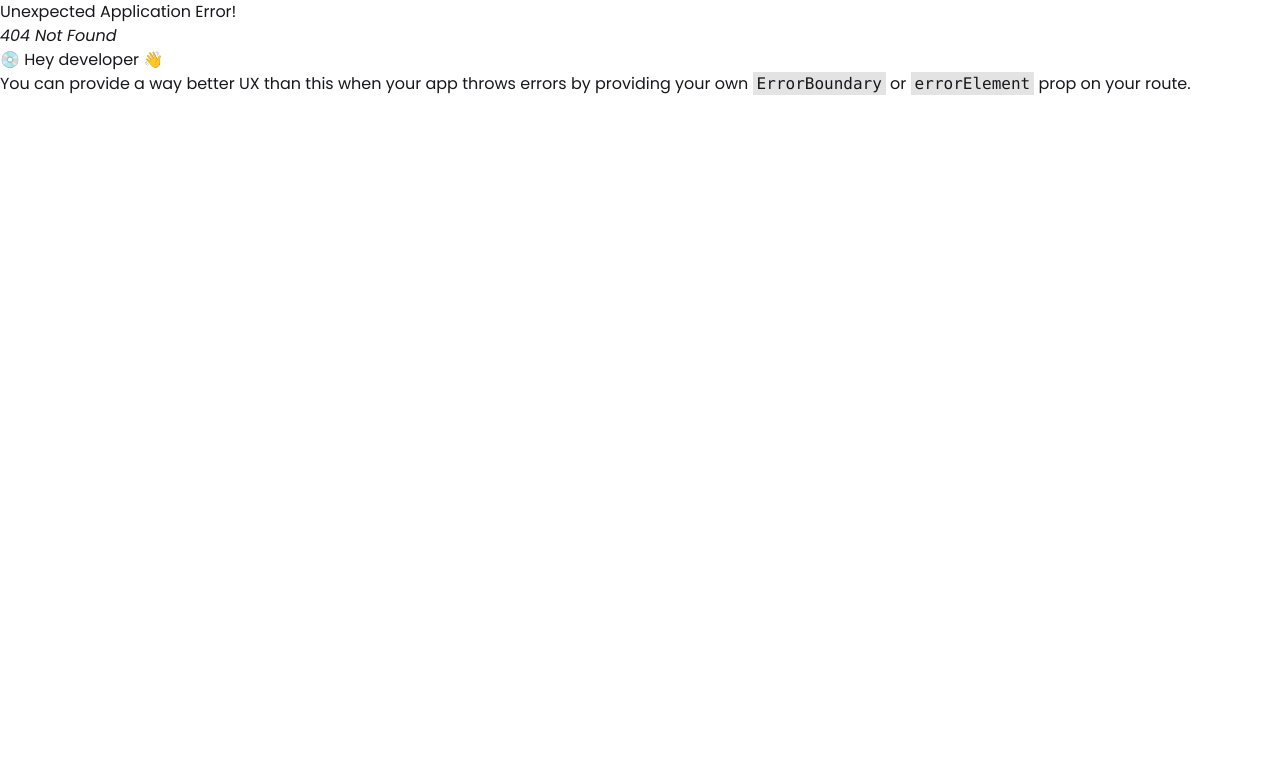
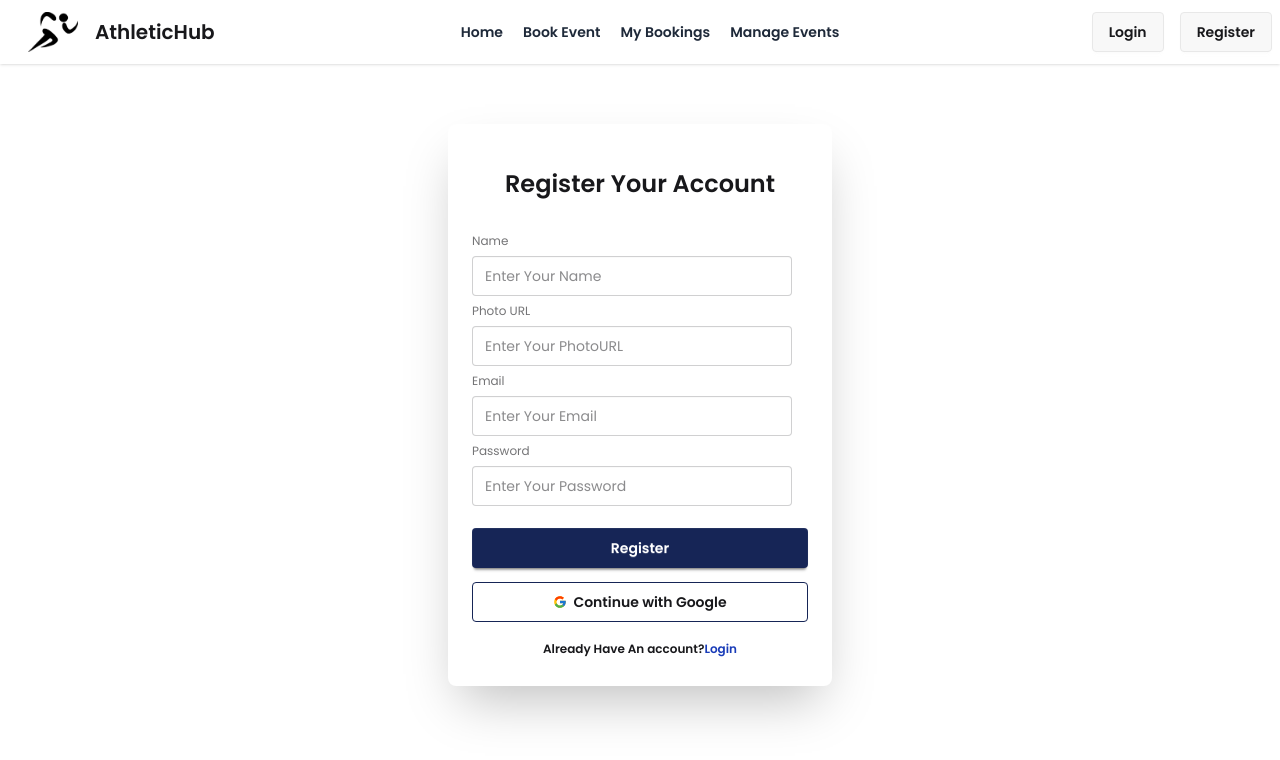
Before and after one commit to MI-KEYA/athleticHub-client, a React (Vite) app: page /auth/register in a window 1280 px wide. Before the commit this address had no page. Shown: the top 760 px of the page. Built offline with nearby package versions, Linux system fonts and the light colour scheme.

Commit message:
added login and register page

```diff
--- a/package.json
+++ b/package.json
@@ -12,6 +12,7 @@
   "dependencies": {
     "react": "^19.1.0",
     "react-dom": "^19.1.0",
+    "react-icons": "^5.5.0",
     "sweetalert2": "^11.22.0"
   },
   "devDependencies": {
--- a/src/Components/Footer.jsx
+++ b/src/Components/Footer.jsx
@@ -3,6 +3,7 @@ import { NavLink } from 'react-router';
 
 const Footer = () => {
     const link = <>
+        <NavLink to='/' className='ml-5 font-semibold'>Home</NavLink>
         <NavLink to='/bookEvent' className='ml-5 font-semibold'>Book Event</NavLink>
         <NavLink to='/myBookings' className='ml-5 font-semibold'>My Bookings</NavLink>
         <NavLink to='/manageEvents' className='ml-5 font-semibold'>Manage Events</NavLink>
--- a/src/Components/Header.jsx
+++ b/src/Components/Header.jsx
@@ -61,8 +61,9 @@ const Header = () => {
                         {link}
                     </ul>
                 </div>
-                <div className="navbar-end">
-                    <a className="btn">Button</a>
+                <div className="navbar-end flex gap-4">
+                    <NavLink to='/auth/login' className='btn'>Login</NavLink>
+                    <NavLink to='/auth/register' className='btn hidden lg:flex'>Register</NavLink>
                 </div>
             </div>
 
--- a/src/Components/Navber.jsx
+++ b/src/Components/Navber.jsx
@@ -6,22 +6,22 @@ const Navber = () => {
     const link = <>
         <NavLink to='/'
             className={({ isActive }) =>
-                isActive ? 'text-gray-500 ml-5 font-bold border-b-3  border-white' : 'text-gray-800 ml-5 font-semibold '
+                isActive ? 'text-gray-500 ml-5 font-bold border-b-3  border-blue-950' : 'text-gray-800 ml-5 font-semibold '
             }>Home
         </NavLink>
         <NavLink to='/bookEvent'
             className={({ isActive }) =>
-                isActive ? 'text-gray-500 ml-5 font-bold border-b-3  border-white' : 'text-gray-800 ml-5 font-semibold '
+                isActive ? 'text-gray-500 ml-5 font-bold border-b-3  border-blue-950' : 'text-gray-800 ml-5 font-semibold '
             }>Book Event
         </NavLink>
         <NavLink to='/myBookings'
             className={({ isActive }) =>
-                isActive ? 'text-gray-500 ml-5 font-bold border-b-3  border-white' : 'text-gray-800 ml-5 font-semibold '
+                isActive ? 'text-gray-500 ml-5 font-bold border-b-3  border-blue-950' : 'text-gray-800 ml-5 font-semibold '
             }>My Bookings
         </NavLink>
         <NavLink to='/manageEvents'
             className={({ isActive }) =>
-                isActive ? 'text-gray-500 ml-5 font-bold border-b-3  border-white' : 'text-gray-800 ml-5 font-semibold '
+                isActive ? 'text-gray-500 ml-5 font-bold border-b-3  border-blue-950' : 'text-gray-800 ml-5 font-semibold '
             }>Manage Events
         </NavLink>
     </>
@@ -52,8 +52,9 @@ const Navber = () => {
                         {link}
                     </ul>
                 </div>
-                <div className="navbar-end">
-                    <a className="btn">Button</a>
+                <div className="navbar-end flex gap-4">
+                    <NavLink to='/auth/login' className='btn'>Login</NavLink>
+                    <NavLink to='/auth/register' className='btn hidden lg:flex'>Register</NavLink>
                 </div>
             </div>
 
--- /dev/null
+++ b/src/Layouts/AuthLayout.jsx
@@ -0,0 +1,19 @@
+import React from 'react';
+import Navber from '../Components/Navber';
+import { Outlet } from 'react-router';
+
+const AuthLayout = () => {
+    return (
+        <div className='min-h-screen'>
+            <header>
+                <Navber />
+            </header>
+            <main className='w-11/12 mx-auto py-5'>
+                <Outlet />
+            </main>
+
+        </div>
+    );
+};
+
+export default AuthLayout;
--- /dev/null
+++ b/src/Pages/Login.jsx
@@ -0,0 +1,50 @@
+import React from 'react';
+import { NavLink } from 'react-router';
+import { FcGoogle } from "react-icons/fc";
+
+const Login = () => {
+    return (
+        <div>
+            <div className='flex justify-center items-center pt-10'>
+                {/* <Helmet><title>PlantCare | Login</title></Helmet> */}
+                <div className="card bg-base-100 w-full max-w-sm shrink-0 shadow-2xl">
+
+                    <form className="card-body">
+                        <h2 className='text-center font-semibold text-2xl py-5'>Login Your Account</h2>
+                        <fieldset className="fieldset">
+                            <label className="label">Email</label>
+                            <input
+                                name='email'
+                                type="email"
+                                className="input"
+                                placeholder="Enter Your Email"
+                            />
+
+                            <label className="label">Password</label>
+                            <input
+                                name='password'
+                                type="password"
+                                className="input"
+                                placeholder="Enter Your Password"
+                            />
+
+                            <div><a className="link link-hover">Forgot password?</a></div>
+                            <button type='submit' className="btn bg-blue-950 text-white border-none btn-neutral mt-4">Login</button>
+                            <button
+                                type='button'
+                                className="btn btn-outline  mt-2"
+
+                            >
+                                <FcGoogle />
+                                Continue with Google
+                            </button>
+                            <p className='pt-3 text-center font-semibold'>Don't Have An account?<NavLink to='/auth/register' className='text-blue-900'>Register</NavLink></p>
+                        </fieldset>
+                    </form>
+                </div>
+            </div>
+        </div>
+    );
+};
+
+export default Login;
--- /dev/null
+++ b/src/Pages/Register.jsx
@@ -0,0 +1,67 @@
+import React from 'react';
+import { NavLink } from 'react-router';
+import { FcGoogle } from "react-icons/fc";
+
+const Register = () => {
+    return (
+        <div className='flex justify-center items-center pt-10'>
+
+            <div className="card bg-base-100 w-full max-w-sm shrink-0 shadow-2xl">
+
+                <form className="card-body">
+                    <h2 className='text-center font-semibold text-2xl py-5'>Register Your Account</h2>
+                    <fieldset className="fieldset">
+                        <label className="label">Name</label>
+                        <input
+                            type="text"
+                            className="input"
+                            placeholder="Enter Your Name"
+                            name='name' required
+                        />
+
+                        <label className="label">Photo URL</label>
+                        <input
+                            name='photoURL'
+                            type="text"
+                            className="input"
+                            placeholder="Enter Your PhotoURL" required
+                        />
+
+                        <label className="label">Email</label>
+                        <input
+                            name='email'
+                            type="email"
+                            className="input"
+                            placeholder="Enter Your Email" required
+                        />
+
+                        <label className="label">Password</label>
+                        <input
+                            name='password'
+                            type="password"
+                            className="input"
+                            placeholder="Enter Your Password" required
+                        />
+                        {/* {passError && (
+                            <p className="text-red-500 text-sm mt-1">{[passError]}</p>
+                        )} */}
+                        <button type='sumbit' className="btn bg-blue-950 text-white border-none btn-neutral mt-4">Register</button>
+                        <button
+                            type='button'
+                            className="btn btn-outline border-blue-950 mt-2"
+                        // onClick={handleGoogleSignIn}
+                        >
+                            <FcGoogle />
+                            Continue with Google
+                        </button>
+                        <p className='pt-3 text-center font-semibold'>Already Have An account?
+                            <NavLink to='/auth/login' className='text-blue-800'>Login</NavLink>
+                        </p>
+                    </fieldset>
+                </form>
+            </div>
+        </div>
+    );
+};
+
+export default Register;
--- a/src/Router/router.jsx
+++ b/src/Router/router.jsx
@@ -5,6 +5,9 @@ import {
 import MainLayout from '../Layouts/MainLayout';
 import Home from '../Pages/Home';
 import BookEvent from '../Components/BookEvent';
+import AuthLayout from '../Layouts/AuthLayout';
+import Login from '../Pages/Login';
+import Register from '../Pages/Register';
 
 const router = createBrowserRouter([
     {
@@ -21,6 +24,20 @@ const router = createBrowserRouter([
             }
         ]
     },
+    {
+        path: '/auth',
+        Component: AuthLayout,
+        children: [
+            {
+                path: '/auth/login',
+                Component: Login
+            },
+            {
+                path: '/auth/register',
+                Component: Register
+            }
+        ]
+    }
 ]);
 
 export default router;
```
Also changed, not shown: 1 other file (tests, documents, lock files or other folders).
